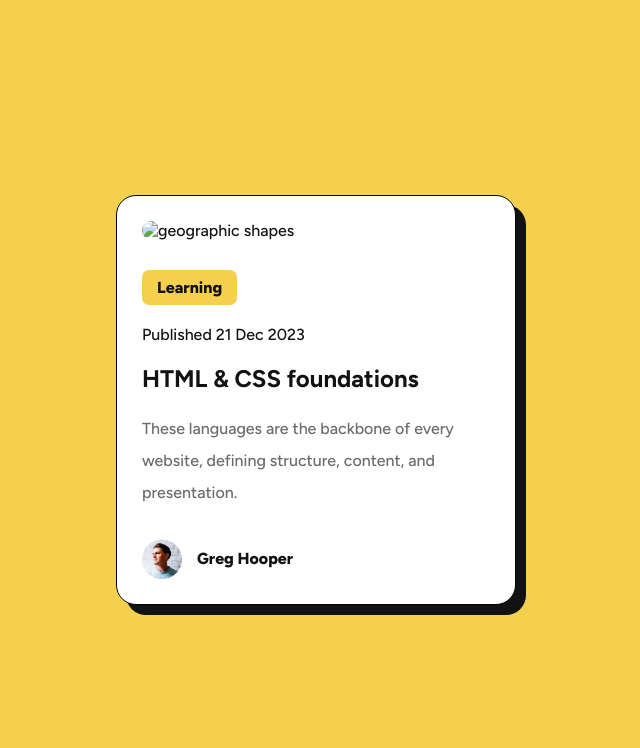
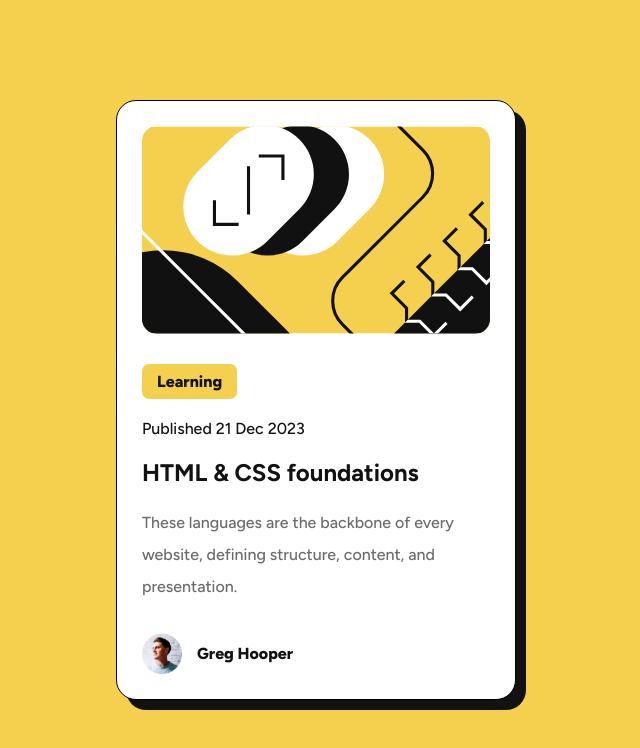
Before and after one commit to aokoye/fm-blog-preview-card, a plain HTML site: page index.html in a window 1280 px wide. Shown: the whole page, without its empty margins (324-964 px from the left). Drawn offline with Linux system fonts and the light colour scheme; the site is published under a folder, as on GitHub Pages, so addresses that start at the root find nothing.

Commit message:
Fixed image

```diff
--- a/index.html
+++ b/index.html
@@ -11,7 +11,7 @@
 <body>
   <div class="container">
     <div class="card">
-      <div class="image"><img src="/assets/images/illustration-article.svg" alt="geographic shapes"></div>
+      <div class="image"><img src="./assets/images/illustration-article.svg" alt="geographic shapes"></div>
       <div class="tag">Learning</div>
 
       <div class="date">Published 21 Dec 2023</div>
```
